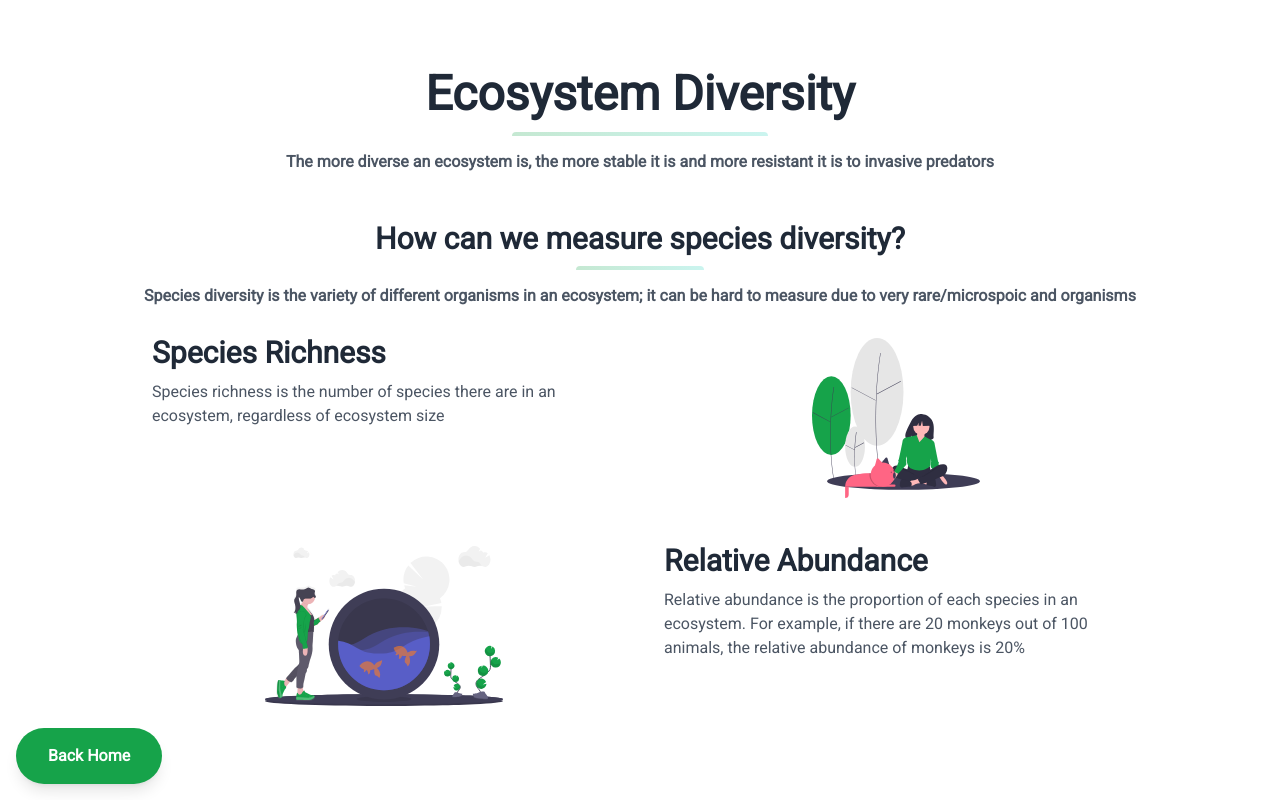
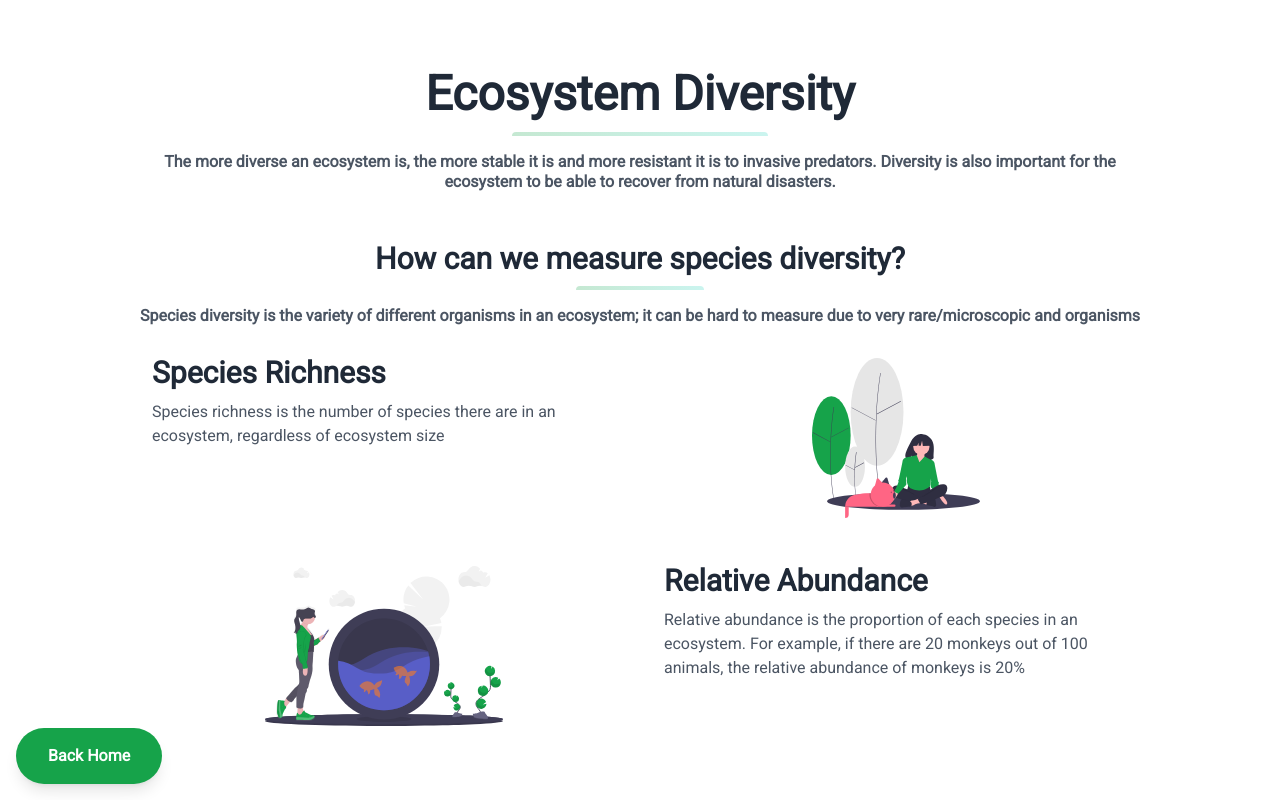
Before and after one commit to lukajaa/ecology, a Nuxt app: page /diversity in a window 1280 px wide. Shown: the top 800 px of the page. Built offline with nearby package versions, Linux system fonts and the light colour scheme.

Commit message:
final touches

```diff
--- a/pages/controls.vue
+++ b/pages/controls.vue
@@ -88,11 +88,11 @@
 <script setup>
 const bottom = ref(10000)
 const bottom_other = computed(() => {
-    return [Math.round(bottom.value / 10), Math.round(bottom.value / 100), Math.round(bottom.value / 1000), Math.round(bottom.value / 10000)]
+    return [Math.round(bottom.value / 10 + Math.random() * (bottom.value / 10)), Math.round(bottom.value / 100 + Math.random() * (bottom.value / 10)), Math.round(bottom.value / 1000 + Math.random() * (bottom.value / 10)), Math.round(bottom.value / 10000 + Math.random() * (bottom.value / 100))]
 })
 
 const top = ref(10000)
 const top_other = computed(() => {
-  return [top.value, Math.round(top.value / 10), top.value, Math.round(top.value / 10)]
+  return [Math.round(top.value + Math.random() * (top.value / 10)), Math.round(top.value / 10 + Math.random() * (top.value / 10)), Math.round(top.value + Math.random() * (top.value / 10)), Math.round(top.value / 10 + Math.random() * (top.value / 10))]
 })
 </script>
--- a/pages/diversity.vue
+++ b/pages/diversity.vue
@@ -9,7 +9,7 @@
           <div class="h-1 mx-auto gradient w-64 opacity-25 my-0 py-0 rounded-t"></div>
         </div>
         <p class="w-full my-2 text-md text-gray-600 font-bold leading-tight text-center">
-            The more diverse an ecosystem is, the more stable it is and more resistant it is to invasive predators
+            The more diverse an ecosystem is, the more stable it is and more resistant it is to invasive predators. Diversity is also important for the ecosystem to be able to recover from natural disasters.
         </p>
 
         <p class="w-full mt-12 mb-2 text-3xl font-semibold leading-tight text-center">
@@ -19,7 +19,7 @@
           <div class="h-1 mx-auto gradient w-32 opacity-25 my-0 py-0 rounded-t"></div>
         </div>
         <p class="w-full my-2 text-md text-gray-600 font-bold leading-tight text-center">
-            Species diversity is the variety of different organisms in an ecosystem; it can be hard to measure due to very rare/microspoic and organisms
+            Species diversity is the variety of different organisms in an ecosystem; it can be hard to measure due to very rare/microscopic and organisms
         </p>
         <div class="flex flex-wrap">
           <div class="w-5/6 sm:w-1/2 p-6">
--- a/pages/lab.vue
+++ b/pages/lab.vue
@@ -1,5 +1,5 @@
 <template>
-    <div class="font-mono py-10 mx-auto md:w-6/12">
+    <div class="font-mono py-10 px-4 mx-auto md:w-6/12">
         <p class="text-3xl text-center">Simulating Competitive Exclusion (Gause's Law)</p>
         <p class="text-xl text-center">Lucas Chang</p>
         <p class="text-lg mt-4 font-semibold text-center">Introduction/Background</p>
--- a/pages/niches.vue
+++ b/pages/niches.vue
@@ -63,7 +63,7 @@
             <p class="text-lg text-center rounded-lg mt-4">A realized niche is the niche that the organism actually occupies due to competition or other factors</p>
         </div>
     </div>
-    <p class="text-4xl text-center mt-12 font-bold">Simulation</p>
+    <p class="text-4xl text-center mt-12 font-bold">Simulation (May not work in live verson!)</p>
     <div class="w-full mb-4">
           <div class="h-1 mx-auto gradient w-32 opacity-25 my-0 py-0 rounded-t"></div>
         </div>
--- a/pages/species.vue
+++ b/pages/species.vue
@@ -41,7 +41,7 @@
                 Keystone Species
             </p>
             <p class="text-gray-600 mb-8">
-                Keystone species are not dominant, but they usually occupy a specific niche that makes them important
+                Keystone species are not dominant, but they usually occupy a specific niche that makes them important. Their extinction can cause a chain reaction of disturbance in the ecosystem.
             </p>
           </div>
         </div>
```
